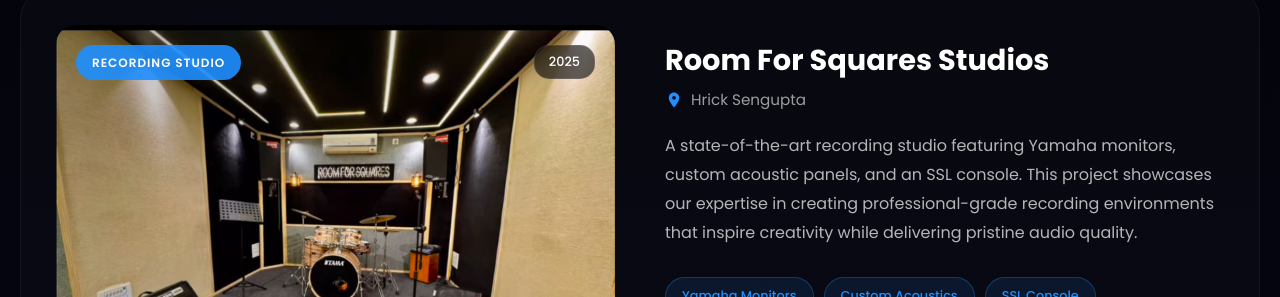
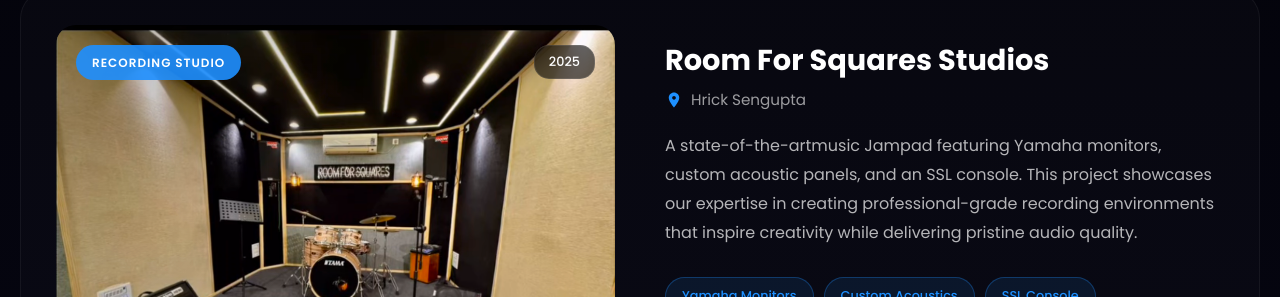
Before and after one commit to Shubhamzio/audionexz-cicd, a React (Vite) app: page /projects in a window 1280 px wide. Shown: the part 1156-1453 px from the top of the page. Built offline with nearby package versions, Linux system fonts and the light colour scheme.

Commit message:
commit for the changes

```diff
--- a/src/components/Home/Home.jsx
+++ b/src/components/Home/Home.jsx
@@ -192,7 +192,7 @@ const Home = () => {
     {
       id: 5,
       name: "KRG Kreative Studio",
-      place: "Kashni Raj",
+      place: "Karshni Raj",
       image: getImagePath("/assets/KRG_Kreative_studio_Kashni_raj_gupta.jpeg"),
     },
     {
--- a/src/components/Projects/Projects.jsx
+++ b/src/components/Projects/Projects.jsx
@@ -44,7 +44,7 @@ const Projects = () => {
       category: "Recording Studio",
       year: "2025",
       description:
-        "A state-of-the-art recording studio featuring Yamaha monitors, custom acoustic panels, and an SSL console. This project showcases our expertise in creating professional-grade recording environments that inspire creativity while delivering pristine audio quality.",
+        "A state-of-the-artmusic Jampad featuring Yamaha monitors, custom acoustic panels, and an SSL console. This project showcases our expertise in creating professional-grade recording environments that inspire creativity while delivering pristine audio quality.",
       features: ["Yamaha Monitors", "Custom Acoustics", "SSL Console"],
       image: getImagePath("assets/Room_for_squares.png"),
     },
```
